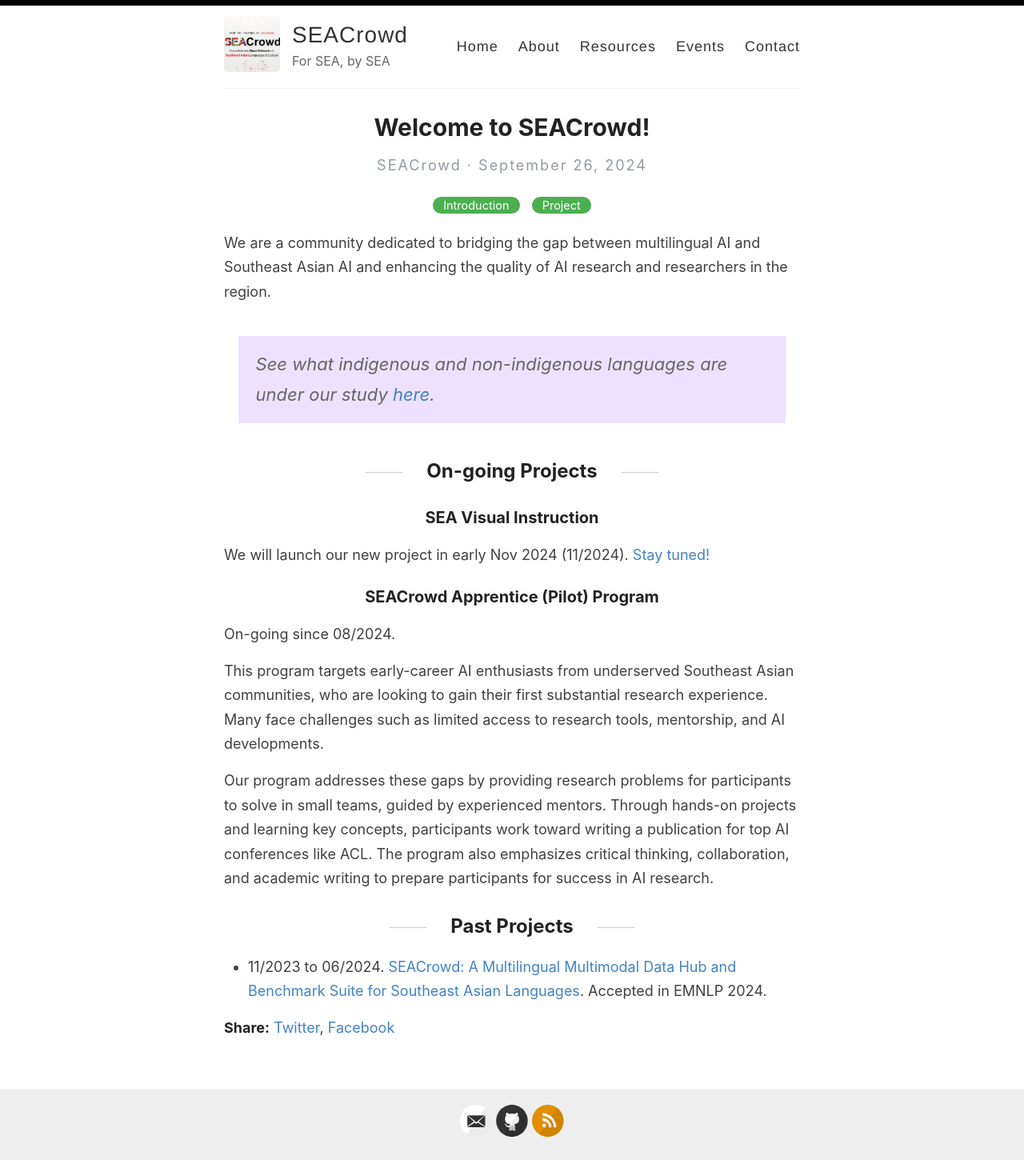
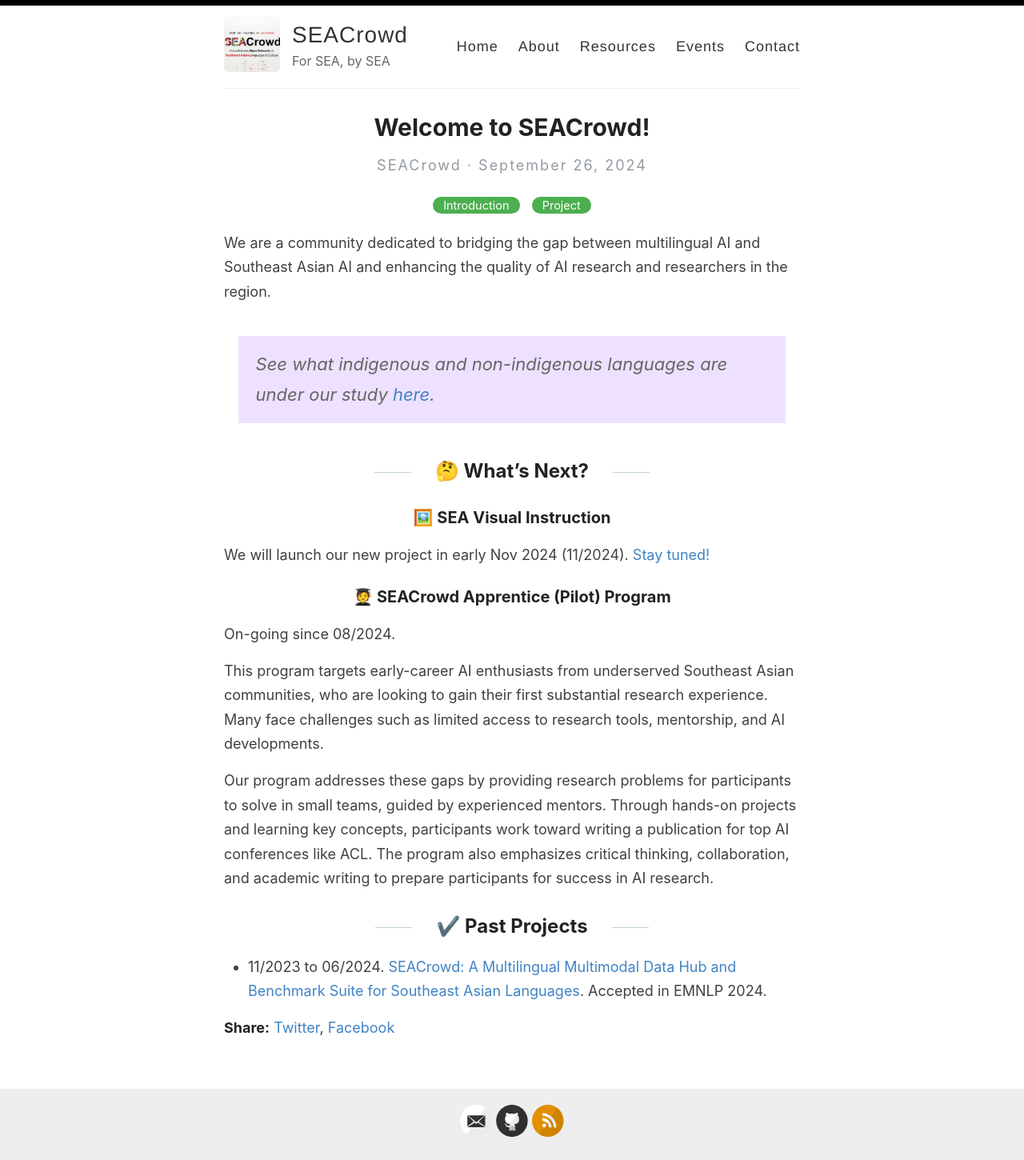
Before and after one commit to amitmerchant1990/reverie, a Jekyll site: the page built from _posts/2024-09-26-welcome-to-seacrowd.md, in a window 1280 px wide. Shown: the whole page at 80% size. Built offline with Jekyll 4.4.1, drawn with Linux system fonts in a browser that asks for light colours; comment, search, counter and statistics services are not loaded.

Commit message:
Update 2024-09-26-welcome-to-seacrowd.md

```diff
--- a/_posts/2024-09-26-welcome-to-seacrowd.md
+++ b/_posts/2024-09-26-welcome-to-seacrowd.md
@@ -9,13 +9,13 @@
 
 > See what indigenous and non-indigenous languages are under our study [here](https://github.com/SEACrowd/seacrowd-datahub/blob/master/LANGUAGES.md).
 
-## On-going Projects
+## 🤔 What's Next?
 
-### SEA Visual Instruction
+### 🖼️ SEA Visual Instruction
 
 We will launch our new project in early Nov 2024 (11/2024). [Stay tuned!](https://seacrowd.github.io/contact/)
 
-### SEACrowd Apprentice (Pilot) Program
+### 🧑‍🎓 SEACrowd Apprentice (Pilot) Program
 
 On-going since 08/2024.
 
@@ -23,6 +23,6 @@
 
 Our program addresses these gaps by providing research problems for participants to solve in small teams, guided by experienced mentors. Through hands-on projects and learning key concepts, participants work toward writing a publication for top AI conferences like ACL. The program also emphasizes critical thinking, collaboration, and academic writing to prepare participants for success in AI research.
 
-## Past Projects
+## ✔️ Past Projects
 
 - 11/2023 to 06/2024. [SEACrowd: A Multilingual Multimodal Data Hub and Benchmark Suite for Southeast Asian Languages](https://arxiv.org/pdf/2406.10118). Accepted in EMNLP 2024.
```
